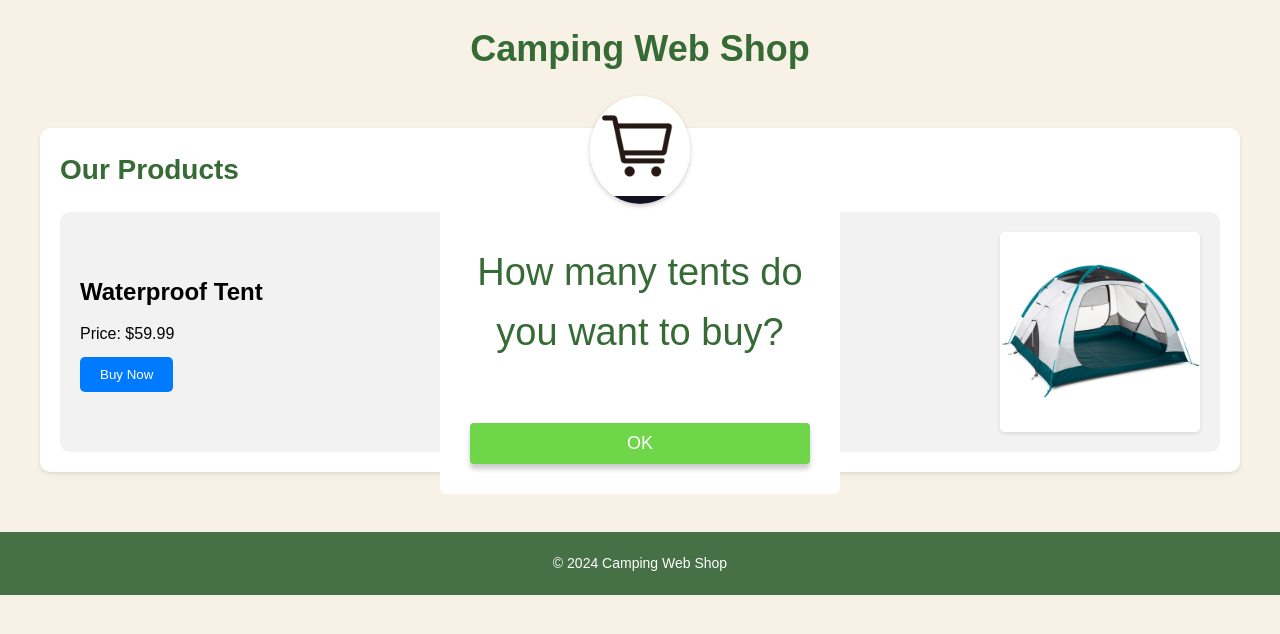
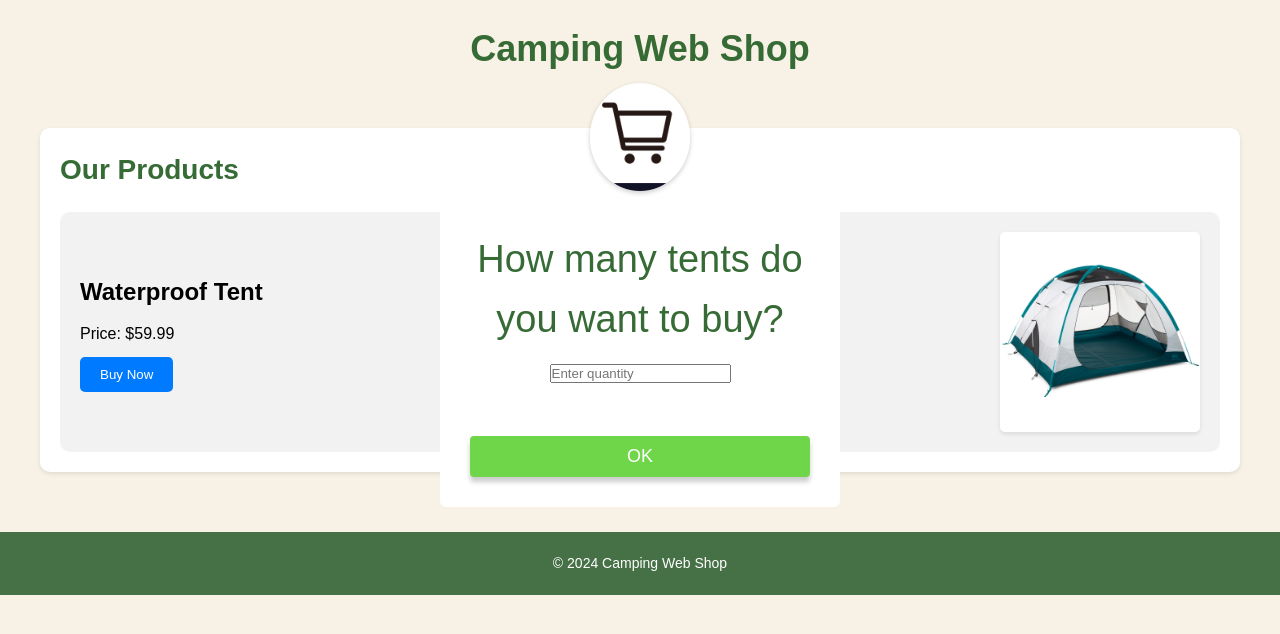
Before and after one commit to TitovaSolomia/WDSI, a plain HTML site: page wdsi/index.html in a window 1280 px wide. Both pictures are taken after a click on the button "Buy Now". Drawn offline with Linux system fonts and the light colour scheme.

Commit message:
Update index.html

```diff
--- a/wdsi/index.html
+++ b/wdsi/index.html
@@ -28,6 +28,7 @@
                         <div class="popup" id="popup">
                             <img src="cart.jpg">
                             <h2>How many tents do you want to buy?</h2>
+                            <input type="number" id="quantityInput" placeholder="Enter quantity">
                             <button type="button" onclick="closePopup()">OK</button>
                         </div>
                     </div>
@@ -45,6 +46,7 @@
     let popup = document.getElementById("popup")
     function openPopup(){
         popup.classList.add("open-popup");
+        quantityInput.value = "";
     }
     function closePopup(){
         popup.classList.remove("open-popup");
```
